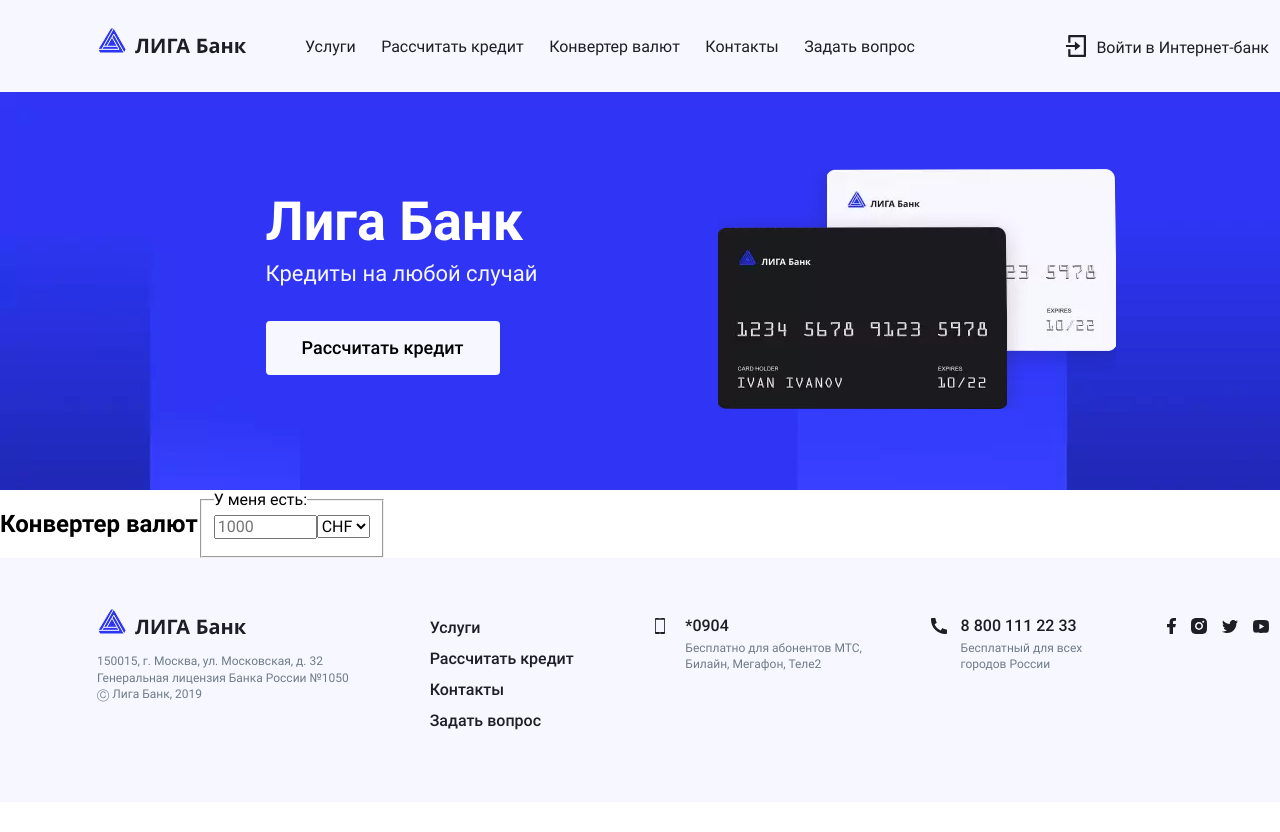
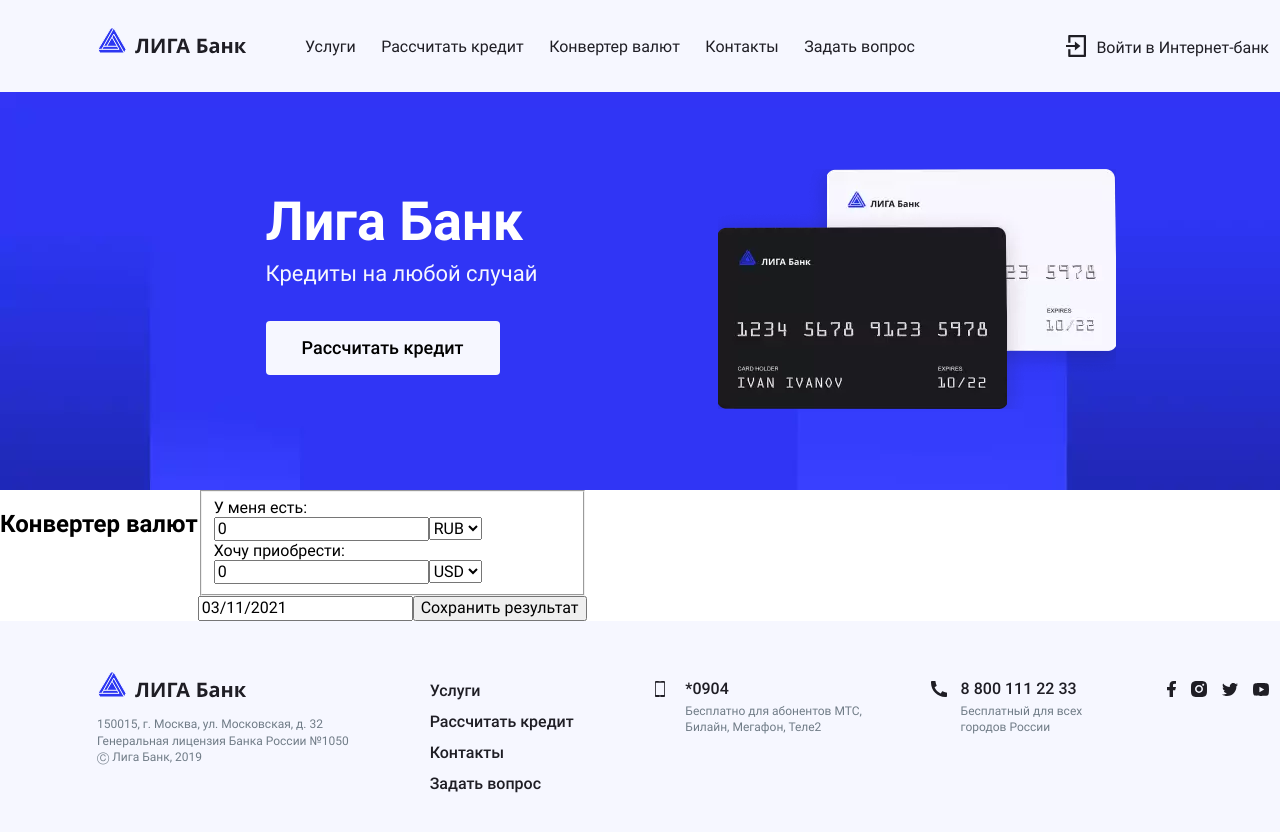
Before and after one commit to krupibox/liga-bank, a React (Create React App) app: page / in a window 1280 px wide. Shown: the top 832 px of the page. Before the commit the page ends 802 px from the top, so only its background shows below. Built offline with nearby package versions, Linux system fonts and the light colour scheme.

Commit message:
Set state cyrrency

```diff
--- a/package.json
+++ b/package.json
@@ -8,6 +8,7 @@
     "@testing-library/user-event": "^12.1.10",
     "node-sass": "^5.0.0",
     "react": "^17.0.1",
+    "react-datepicker": "^3.6.0",
     "react-dom": "^17.0.1",
     "react-scripts": "4.0.3",
     "web-vitals": "^1.0.1"
--- a/src/components/converter/index.jsx
+++ b/src/components/converter/index.jsx
@@ -1,22 +1,49 @@
+import { useState } from "react";
+import DatePicker from "react-datepicker";
+import "react-datepicker/dist/react-datepicker.css";
 import styles from "./Converter.module.scss";
 
-const Converter = () =>
-(
-    <div className={styles.container}>
+const Converter = () => {
+    const [startDate, setStartDate] = useState(new Date());
+    const [currencyFrom, setCurrencyFrom] = useState(0);
+    const [currencyTo, setCurrencyTo] = useState(0);
+
+    const handleSubmit = () => {
+        console.log(currencyFrom * currencyTo);
+    }
+
+    const handleChangeFrom = (event) => setCurrencyTo(event.target.value);
+    const handleChangeTo = (event) => setCurrencyFrom(event.target.value);
+
+    console.log(currencyFrom);
+
+    return (<div className={styles.container}>
         <h2>Конвертер валют</h2>
+        <form onSubmit={handleSubmit}>
             <fieldset >
+                <div>
                     <legend>У меня есть:</legend>
+                    <input type="number" name="from" defaultValue={currencyFrom} onChange={handleChangeFrom} />
+                    <select>
+                        <option value="rub">RUB</option>
+                        <option value="usd">USD</option>
+                    </select>
+                </div>
                 <div>
-                <input type="text" name="name" placeholder="1000" size="8" required />
+                    <legend>Хочу приобрести:</legend>
+                    <input type="number" name="to" defaultValue={currencyTo} onChange={handleChangeTo} />
                     <select>
-                    <option value="grapefruit">USD</option>
-                    <option value="lime">RUB</option>
-                    <option selected value="coconut">CHF</option>
-                    <option value="mango">EUR</option>
+                        <option value="rub">USD</option>
+                        <option value="usd">RUB</option>
                     </select>
                 </div>
             </fieldset>
+            <div>
+                <DatePicker selected={startDate} onChange={date => setStartDate(date)} />
+                <button type="submit">Сохранить результат </button>
             </div>
-)
+        </form>
+    </div>)
+}
 
 export default Converter;
```
Also changed, not shown: src/assets/icons/exchange.svg (added), 1 other file (tests, documents, lock files or other folders). Lines whose indentation alone changed are shown as unchanged.
